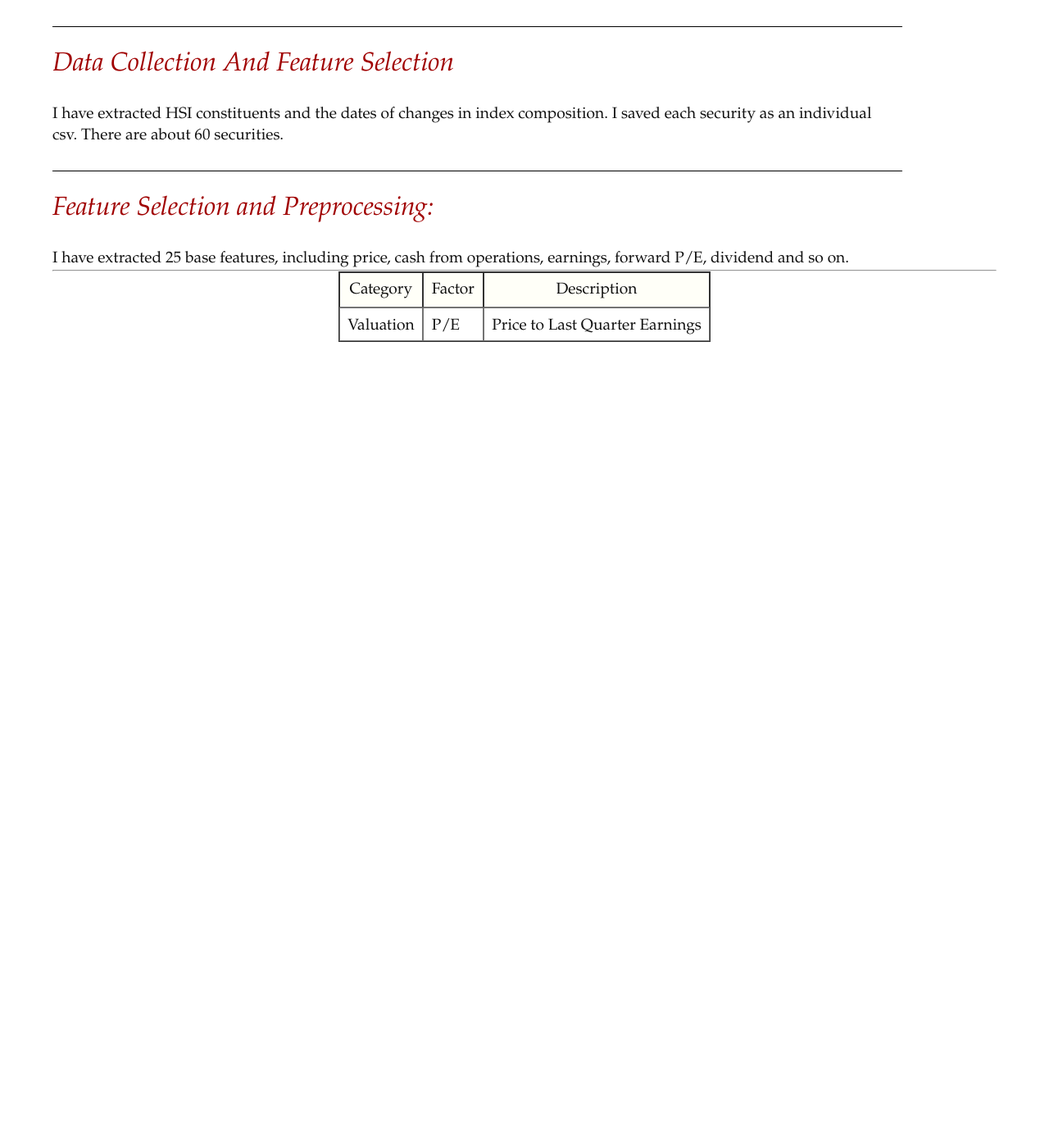
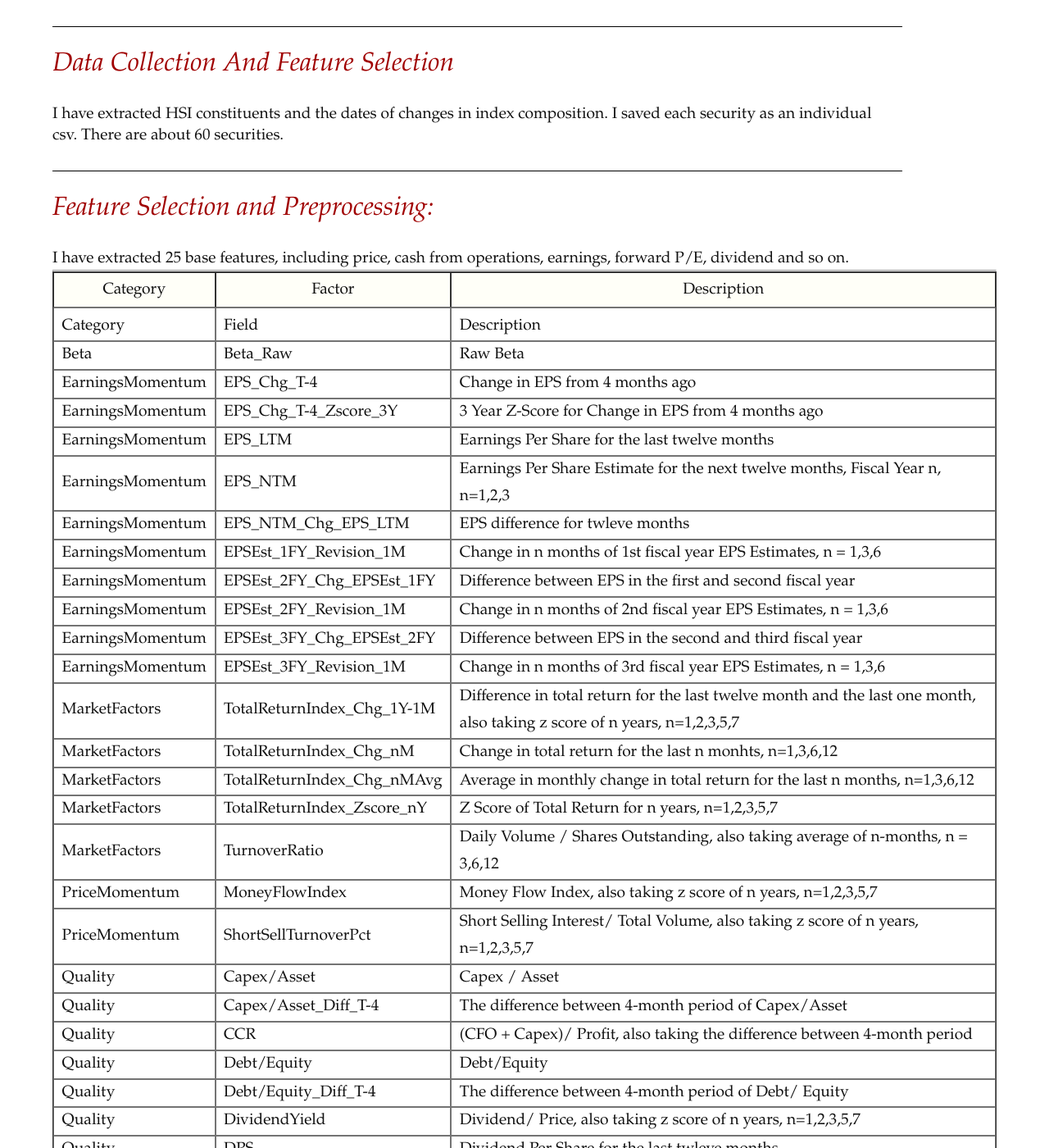
Before and after one commit to vionwinnie/old_website, a Jekyll site: the page built from starstockpicker.md, in a window 1280 px wide and 1400 px high, scrolled down 628 px. Shown: the whole window at 82% size. Built offline with Jekyll 4.4.1, drawn with Linux system fonts in a browser that asks for light colours; nearby versions of some CDN libraries; before the commit the page ends 1045 px from its top, so only the background shows below that; some of the changed text lies outside the part shown.

Commit message:
Update starstockpicker.md

```diff
--- a/starstockpicker.md
+++ b/starstockpicker.md
@@ -26,6 +26,54 @@ I have extracted 25 base features, including price, cash from operations, earnin
 
 ---
 
+
 | Category | Factor | Description |
 |--------- | ------ | ----------- |
-|Valuation | P/E    | Price to Last Quarter Earnings|
+|Category|Field|Description |
+|Beta|Beta_Raw|Raw Beta|
+|EarningsMomentum|EPS_Chg_T-4|Change in EPS from 4 months ago|
+|EarningsMomentum|EPS_Chg_T-4_Zscore_3Y|3 Year Z-Score for Change in EPS from 4 months ago|
+|EarningsMomentum|EPS_LTM|Earnings Per Share for the last twelve months|
+|EarningsMomentum|EPS_NTM|Earnings Per Share Estimate for the next twelve months, Fiscal Year n, n=1,2,3|
+|EarningsMomentum|EPS_NTM_Chg_EPS_LTM|EPS difference for twleve months|
+|EarningsMomentum|EPSEst_1FY_Revision_1M|Change in n months of 1st fiscal year EPS Estimates, n = 1,3,6|
+|EarningsMomentum|EPSEst_2FY_Chg_EPSEst_1FY|Difference between EPS in the first and second fiscal year|
+|EarningsMomentum|EPSEst_2FY_Revision_1M|Change in n months of 2nd fiscal year EPS Estimates, n = 1,3,6|
+|EarningsMomentum|EPSEst_3FY_Chg_EPSEst_2FY|Difference between EPS in the second and third fiscal year|
+|EarningsMomentum|EPSEst_3FY_Revision_1M|Change in n months of 3rd fiscal year EPS Estimates, n = 1,3,6|
+|MarketFactors|TotalReturnIndex_Chg_1Y-1M|Difference in total return for the last twelve month and the last one month,  also taking z score of n years, n=1,2,3,5,7|
+|MarketFactors|TotalReturnIndex_Chg_nM|Change in total return for the last n monhts, n=1,3,6,12|
+|MarketFactors|TotalReturnIndex_Chg_nMAvg|Average in monthly change in total return for the last n months, n=1,3,6,12|
+|MarketFactors|TotalReturnIndex_Zscore_nY|Z Score of Total Return for n years, n=1,2,3,5,7|
+|MarketFactors|TurnoverRatio|Daily Volume / Shares Outstanding, also taking average of n-months, n = 3,6,12|
+|PriceMomentum|MoneyFlowIndex|Money Flow Index,  also taking z score of n years, n=1,2,3,5,7|
+|PriceMomentum|ShortSellTurnoverPct|Short Selling Interest/ Total Volume, also taking z score of n years, n=1,2,3,5,7|
+|Quality|Capex/Asset|Capex / Asset|
+|Quality|Capex/Asset_Diff_T-4|The difference between 4-month period of Capex/Asset|
+|Quality|CCR|(CFO + Capex)/ Profit, also taking the difference between 4-month period|
+|Quality|Debt/Equity|Debt/Equity|
+|Quality|Debt/Equity_Diff_T-4|The difference between 4-month period of Debt/ Equity|
+|Quality|DividendYield|Dividend/ Price,  also taking z score of n years, n=1,2,3,5,7|
+|Quality|DPS|Dividend Per Share for the last twleve months|
+|Quality|FCFYield|FCF / Market Cap,  also taking z score of n years, n=1,2,3,5,7|
+|Quality|Leverage|Total Assets / Total Equity, also taking the 4-month difference|
+|Quality|NetDebt/Equity|Net Debt/Equity|
+|Quality|NetDebt/Equity_Diff_T-4|The difference between 4-month period of Net Debt / Equity|
+|Quality|NetDebt/MarketCap|Net Debt / Market Cap,  also taking z score of n years, n=1,2,3,5,7|
+|Quality|ROE|Return On Equity,  also taking z score of n years, n=1,2,3,5,7, and difference of 4-month period|
+|Quality|ROE_Diff_T-4|The difference between 4-month period of ROE|
+|Quality|ROEEst_nFY|Return On Equity Estimate for fiscal year n, n=1,2,  also taking z score of n years, n=1,2,3,5,7|
+|Quality|ROEVolatility_nY|n-year mean of ROE / n-year standard deviation of ROE , n=3,5|
+|Risk|EPSEst_1FY_STDEV|Standard Deviation of ROE Estimate for fiscal year 1|
+|Risk|PriceVolatility_nY|n-year mean of Price / n-year standard deviation of Price , n=3,5|
+|Value|Cash/MarketCap|Cash / MarketCap,  also taking z score of n years, n=1,2,3,5,7|
+|Value|EV/EBIT|Entreprise Value to EBIT,  also taking z score of n years, n=1,2,3,5,7|
+|Value|EV/EBITDA|Entreprise Value to EBITDA,  also taking z score of n years, n=1,2,3,5,7|
+|Value|EV/Sales|Entreprise Value to Sales,  also taking z score of n years, n=1,2,3,5,7|
+|Value|P/CFO|Price / CFO,  also taking z score of n years, n=1,2,3,5,7|
+|Value|P/FCF|Price / FCF,  also taking z score of n years, n=1,2,3,5,7|
+|Value|P/Sales|Price to Sales,  also taking z score of n years, n=1,2,3,5,7|
+|Value|PB_LTM|Price to Book Ratio for the last twelve months, also taking z score of n years, n=1,2,3,5,7|
+|Value|PB_NTM|Price To Book Estimate for the next twelve months,  also taking z score of n years, n=1,2,3,5,7|
+|Value|PE_LTM|Price to Earnings Ratio for the last twelve months, also taking z score of n years, n=1,2,3,5,7|
+|Value|PE_NTM|Price to Earnings Ratio Estimate for the next twelves months,  also taking z score of n years, n=1,2,3,5,7|
```
